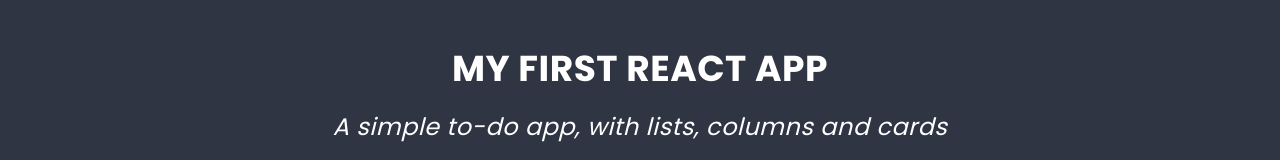
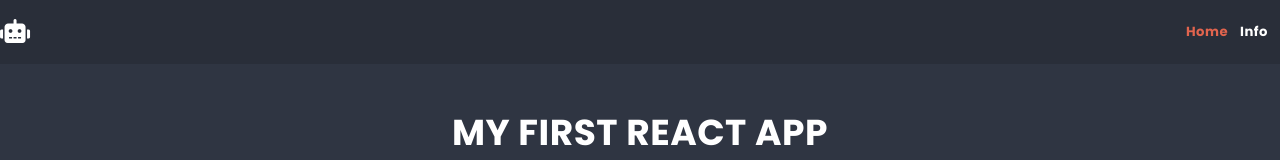
Before and after one commit to DominikSko/project-react, a React app: page / in a window 1280 px wide. Shown: the top 160 px of the page. Built offline with nearby package versions, Linux system fonts and the light colour scheme.

Commit message:
Added Nav Links

```diff
--- a/src/components/App/App.js
+++ b/src/components/App/App.js
@@ -1,32 +1,19 @@
 import React from 'react';
-import styles from './App.scss';
-import PropTypes from 'prop-types';
-import List from '../List/ListContainer.js';
-import Search from '../Search/SearchContainer.js';
-//import {pageContents, listData} from '../../data/dataStore';
+import Home from '../Home/HomeContainer';
+import Info from '../Info/Info';
+import MainLayout from '../MainLayout/MainLayout.js';
+// podłączenie routingu w App
+import {BrowserRouter, Switch, Route} from 'react-router-dom';
 
-class App extends React.Component {  // dziedziczy ona z klasy React.Component
-  render() {
-    const {lists, title, subtitle} = this.props; // chcemy aby treść była pobierana z propsów komponentu
-    return (
-      <main className={styles.component}>
-        <h1 className={styles.title}>{title}</h1>
-        <h2 className={styles.subtitle}>{subtitle}</h2>
-        <Search />
-        {lists.map(listData => (
-          <List key={listData.id} {...listData} />
-        ))}
-        {/*<List {...listData} /> */}
-      </main>
-    );
-  }
-  static propTypes = {
-    title: PropTypes.node,
-    subtitle: PropTypes.node,
-    lists: PropTypes.array,
-  }
-}
+const App = () => (
+  <BrowserRouter>
+    <MainLayout>
+      <Switch>
+        <Route exact path='/' component={Home} />
+        <Route exact path='/info' component={Info} />
+      </Switch>
+    </MainLayout>
+  </BrowserRouter>
+);
 
-// <List {...listData} /> spread operator, który pozwala na rozpakowanie obiektu lub tablicy.
-// nowością jest tylko słowo default. Dzięki niemu, importując App w pliku index.js, możemy pominąć nawiasy klamrowe, czyli nie musimy pisać import {App} from '...';, tak jak do tej pory to robiliśmy.
 export default App;
--- /dev/null
+++ b/src/components/Header/Header.js
@@ -0,0 +1,27 @@
+import React from 'react';
+import {NavLink, Link} from 'react-router-dom';
+import styles from './Header.scss';
+import Container from '../Container/Container';
+import Icon from '../Icon/Icon';
+
+class Header extends React.Component {
+  render(){
+    return (
+      <header className={styles.component}>
+        <Container>
+          <div className={styles.wrapper}>
+            <Link to='/' className={styles.logo}>
+              <Icon name='robot' />
+            </Link>
+            <nav>
+              <NavLink exact to='/' activeClassName='active'>Home</NavLink>
+              <NavLink exact to='/info' activeClassName='active'>Info</NavLink>
+            </nav>
+          </div>
+        </Container>
+      </header>
+    );
+  }
+}
+
+export default Header;
--- /dev/null
+++ b/src/components/Header/Header.scss
@@ -0,0 +1,31 @@
+@import '../../styles/settings.scss';
+
+.component {
+  background: darken($color-dark, 3%);
+  padding: ($base-size * 1.5) 0;
+
+  a {
+    color: $color-light;
+    text-decoration: none;
+    font-weight: 700;
+    margin-right: $base-size;
+    transition: $transition;
+    &:hover {
+      color: $color-success;
+    }
+    &:global(.active) {
+      color: $color-warning;
+    }
+  }
+
+}
+
+.wrapper {
+  display: flex;
+  justify-content: space-between;
+  align-items: center;
+}
+
+.logo {
+  font-size: 24px;
+}
--- /dev/null
+++ b/src/components/Home/Home.js
@@ -0,0 +1,32 @@
+import React from 'react';
+import styles from './Home.scss';
+import PropTypes from 'prop-types';
+import List from '../List/ListContainer.js';
+import Search from '../Search/SearchContainer.js';
+//import {pageContents, listData} from '../../data/dataStore';
+
+class Home extends React.Component {  // dziedziczy ona z klasy React.Component
+  render() {
+    const {lists, title, subtitle} = this.props; // chcemy aby treść była pobierana z propsów komponentu
+    return (
+      <main className={styles.component}>
+        <h1 className={styles.title}>{title}</h1>
+        <h2 className={styles.subtitle}>{subtitle}</h2>
+        <Search />
+        {lists.map(listData => (
+          <List key={listData.id} {...listData} />
+        ))}
+        {/*<List {...listData} /> */}
+      </main>
+    );
+  }
+  static propTypes = {
+    title: PropTypes.node,
+    subtitle: PropTypes.node,
+    lists: PropTypes.array,
+  }
+}
+
+// <List {...listData} /> spread operator, który pozwala na rozpakowanie obiektu lub tablicy.
+// nowością jest tylko słowo default. Dzięki niemu, importując App w pliku index.js, możemy pominąć nawiasy klamrowe, czyli nie musimy pisać import {App} from '...';, tak jak do tej pory to robiliśmy.
+export default Home;
--- a/src/components/App/AppContainer.js
+++ b/src/components/Home/HomeContainer.js
@@ -10,7 +10,7 @@
 
 
 import {connect} from 'react-redux';
-import App from './App';
+import Home from './Home';
 
 const mapStateToProps = state => ({
   title: state.app.title,
@@ -18,4 +18,4 @@
   lists: state.lists,
 });
 
-export default connect(mapStateToProps)(App);
+export default connect(mapStateToProps)(Home);
--- /dev/null
+++ b/src/components/Info/Info.js
@@ -0,0 +1,11 @@
+import React from 'react';
+import Container from '../Container/Container';
+
+const Info = () => (
+  <Container>
+    <h2>Info</h2>
+    <p>Lorem ipsum dolor sit amet, consectetur adipiscing elit, sed do eiusmod tempor incididunt ut labore et dolore magna aliqua. Ut enim ad minim veniam, quis nostrud exercitation ullamco laboris nisi ut aliquip ex ea commodo consequat. Duis aute irure dolor in reprehenderit in voluptate velit esse cillum dolore eu fugiat nulla pariatur. Excepteur sint occaecat cupidatat non proident, sunt in culpa qui officia deserunt mollit anim id est laborum.</p>
+  </Container>
+);
+
+export default Info;
--- /dev/null
+++ b/src/components/MainLayout/MainLayout.js
@@ -0,0 +1,19 @@
+import React from 'react';
+import PropTypes from 'prop-types';
+import Header from '../Header/Header.js';
+
+// Komponent Header wyświetli nawigację,
+// podczas gdy props {children} będzie renderować wszystko co zostało dodane w tagach <MainLayout> w App.js.
+
+const MainLayout = ({children}) => (
+  <div>
+    <Header />
+    {children}
+  </div>
+);
+
+MainLayout.propTypes = {
+  children: PropTypes.node,
+};
+
+export default MainLayout;
--- a/src/index.js
+++ b/src/index.js
@@ -2,7 +2,7 @@
 import './styles/normalize.scss';
 import './styles/global.scss';
 import ReactDOM from 'react-dom';
-import App from './components/App/AppContainer';
+import App from './components/App/App';
 import { Provider } from 'react-redux';
 import store from './redux/store';
 
```
Also changed, not shown: src/components/Home/Home.scss (renamed from src/components/App/App.scss).
